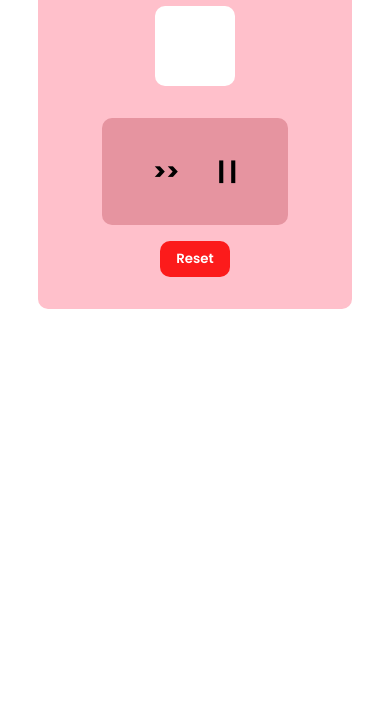
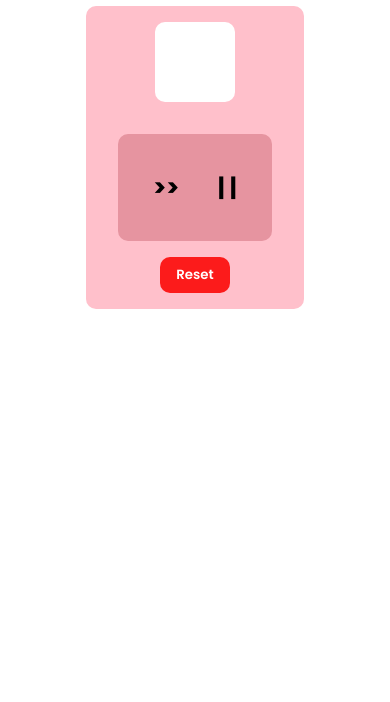
Before and after one commit to ashisinghbam/timer, a plain HTML site: page index.html in a window 390 px wide. Shown: the part 142-844 px from the top of the page. Drawn offline with Linux system fonts and the light colour scheme.

Commit message:
make responsive

```diff
--- a/style.css
+++ b/style.css
@@ -90,3 +90,18 @@ input {
     transform: scale(1.2);
     transition: transform 0.3s ease-in;
 }
+
+@media (max-width: 400px) {
+    .parent-container {
+        margin: 2rem 1rem;
+    }
+
+    .circle {
+        padding: 1rem 2rem;
+
+    }
+
+    .play-pause-container {
+        padding: 1rem 2rem;
+    }
+}
```
